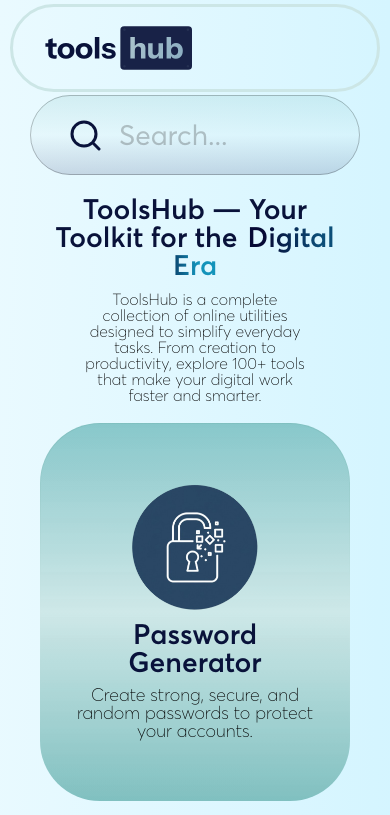
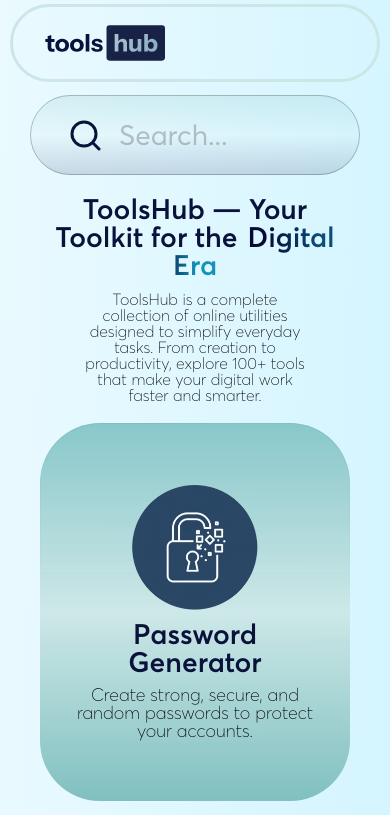
Before and after one commit to KamranKhankhail/kivyx-tools-hub, a Next.js app: page / in a window 390 px wide. Shown: the top 815 px of the page. Built offline with nearby package versions, Linux system fonts and the light colour scheme; some icons are missing; a web font is replaced by a local one.

Commit message:
Nature color Palette Tool Responsiveness completed

```diff
--- a/src/app/layout.jsx
+++ b/src/app/layout.jsx
@@ -182,7 +182,7 @@
                   "radial-gradient(425.23% 208% at -81.08% -22.7%, rgba(255, 255, 255, 0.870588) 0%, rgba(175, 236, 255, 0.785294) 65.51%, rgba(204, 230, 230, 0.93) 100%)",
               }}
             >
-              <Suspense fallback={<div>Loading...</div>}>
+              <Suspense>
                 {" "}
                 <NavbarWrapper />
                 {children}
--- a/src/app/tools/nature-color-palette/_components/NatureColorPaletteClient.jsx
+++ b/src/app/tools/nature-color-palette/_components/NatureColorPaletteClient.jsx
@@ -806,7 +806,7 @@
       <Box sx={{ minHeight: "100vh", p: 2, pt: 0 }}>
         <Box sx={{ maxWidth: "100%", mx: "auto" }}>
           {/* Header */}
-          <Box sx={{ mb: 3 }}>
+          <Box sx={{ mb: 3, mt: { lg: 0, md: 0, sm: 0, xs: 0, mob: "10px" } }}>
             <Typography
               component="h1"
               variant="body2"
@@ -881,13 +881,14 @@
                 onClick={() => handleOpenModal(palette)}
                 key={i}
                 item
-                size={{ xs: 12, sm: 6, md: 4, lg: 3 }}
+                size={{ mob: 12, xs: 6, sm: 6, md: 4, lg: 3 }}
               >
                 <Card
                   sx={{
                     background: "#fff",
                     borderRadius: "12px",
                     overflow: "hidden",
+                    position: "relative",
                     boxShadow: palette.colorPalette
                       .map((c, i) => `0 ${8 + i * 4}px ${16 + i * 8}px ${c}40`)
                       .join(", "),
@@ -996,9 +997,16 @@
                 transform: "translate(-50%, -50%)",
                 background: "#fff",
                 borderRadius: "16px",
-                p: 4,
-                maxWidth: 600,
-                width: "90%",
+                px: { lg: 4, md: 4, sm: 4, xs: 4, mob: 2 },
+                py: 4,
+                maxWidth: { lg: 600, md: 600, sm: 600, xs: 600, mob: "100%" },
+                width: {
+                  lg: "90%",
+                  md: "90%",
+                  sm: "90%",
+                  xs: "90%",
+                  mob: "98%",
+                },
                 boxShadow: "0 20px 80px rgba(0, 0, 0, 0.3)",
               }}
             >
@@ -1062,12 +1070,19 @@
                 Color Palette
               </Typography>
 
-              <Box sx={{ display: "flex", gap: 1, mb: 3 }}>
+              <Stack
+                direction="row"
+                sx={{
+                  display: "flex",
+                  gap: 1,
+                  mb: 3,
+                }}
+              >
                 {selectedPalette?.colorPalette.map((color, idx) => (
                   <Stack
                     direction="column"
                     key={idx}
-                    sx={{ gap: "12px", flex: 1 }}
+                    sx={{ gap: "12px", flex: "1 1 auto", minWidth: 30 }}
                   >
                     <Box
                       sx={{
@@ -1116,11 +1131,11 @@
                     </Box>
                     <Box
                       sx={{
-                        px: 1,
+                        px: { lg: 1, md: 1, sm: 1, xs: 1, mob: 0 },
                         py: 0.3,
                         borderRadius: "20px",
                         background: "#fff",
-                        fontSize: "16px",
+                        fontSize: { lg: 16, md: 16, sm: 16, xs: 16, mob: 12 },
                         textAlign: "center",
                         fontWeight: 600,
                         color: theme.palette.primary.main,
@@ -1135,7 +1150,7 @@
                     {/* Removed the old copied message block */}
                   </Stack>
                 ))}
-              </Box>
+              </Stack>
 
               {/* Action Buttons */}
               <Box sx={{ display: "flex", gap: 2, mt: 4, flexWrap: "wrap" }}>
@@ -1150,7 +1165,7 @@
                     py: 1.2,
                     textTransform: "none",
                     borderRadius: "8px",
-                    fontSize: "18px",
+                    fontSize: { lg: 18, md: 18, sm: 18, xs: 18, mob: 16 },
                     "&:hover": {
                       borderColor: "#0097A7",
                       background: "rgba(0, 188, 212, 0.05)",
@@ -1192,7 +1207,7 @@
                     py: 1.2,
                     textTransform: "none",
                     borderRadius: "8px",
-                    fontSize: "18px",
+                    fontSize: { lg: 18, md: 18, sm: 18, xs: 18, mob: 16 },
                     "&:hover": {
                       borderColor: "#388E3C",
                       background: "rgba(76, 175, 80, 0.05)",
@@ -1216,7 +1231,7 @@
                     py: 1.2,
                     textTransform: "none",
                     borderRadius: "8px",
-                    fontSize: "18px",
+                    fontSize: { lg: 18, md: 18, sm: 18, xs: 18, mob: 16 },
                     "&:hover": {
                       borderColor: "#F57C00",
                       background: "rgba(255, 152, 0, 0.05)",
@@ -1253,7 +1268,7 @@
                     py: 1.2,
                     textTransform: "none",
                     borderRadius: "8px",
-                    fontSize: "18px",
+                    fontSize: { lg: 18, md: 18, sm: 18, xs: 18, mob: 16 },
                     "&:hover": {
                       borderColor: theme.palette.primary.main,
                       background: "#f5f5f5",
--- a/src/app/tools/nature-color-palette/page.jsx
+++ b/src/app/tools/nature-color-palette/page.jsx
@@ -93,7 +93,7 @@
           }}
         />
       </Head>
-      <Suspense fallback={<div>Loading Nature Color Palette...</div>}>
+      <Suspense>
         <NatureColorPaletteClient />
       </Suspense>
     </>
--- a/src/components/Navbar.jsx
+++ b/src/components/Navbar.jsx
@@ -427,7 +427,7 @@
             disableGutters
             sx={{
               px: "32px",
-              py: "6px",
+              py: { lg: "6px", md: "6px", sm: "6px", xs: "6px", mob: "1px" },
               justifyContent: "space-between",
             }}
           >
@@ -452,8 +452,29 @@
             >
               Islam Encyclo
             </Typography> */}
-            <Box component={Link} href="/" sx={{ cursor: "pointer" }}>
-              <ToolsHubIcon width="147" />
+            <Box
+              component={Link}
+              href="/"
+              sx={{
+                cursor: "pointer",
+                width: {
+                  mob: "120px", // For your 'mob' breakpoint
+                  xs: "120px", // For your 'xs' breakpoint
+                  sm: "147px", // For your 'sm' breakpoint
+                  md: "147px", // For 'md' and larger, keep original size
+                },
+                height: {
+                  mob: "auto", // Maintain aspect ratio
+                  xs: "auto",
+                  sm: "auto",
+                  md: "auto",
+                },
+                display: "flex", // Added to ensure the SVG inside flexes correctly
+                alignItems: "center", // Center vertically
+                justifyContent: "center", // Center horizontally
+              }}
+            >
+              <ToolsHubIcon /> {/* ToolsHubIcon will now fill this Box */}
             </Box>
 
             <TextField
```
